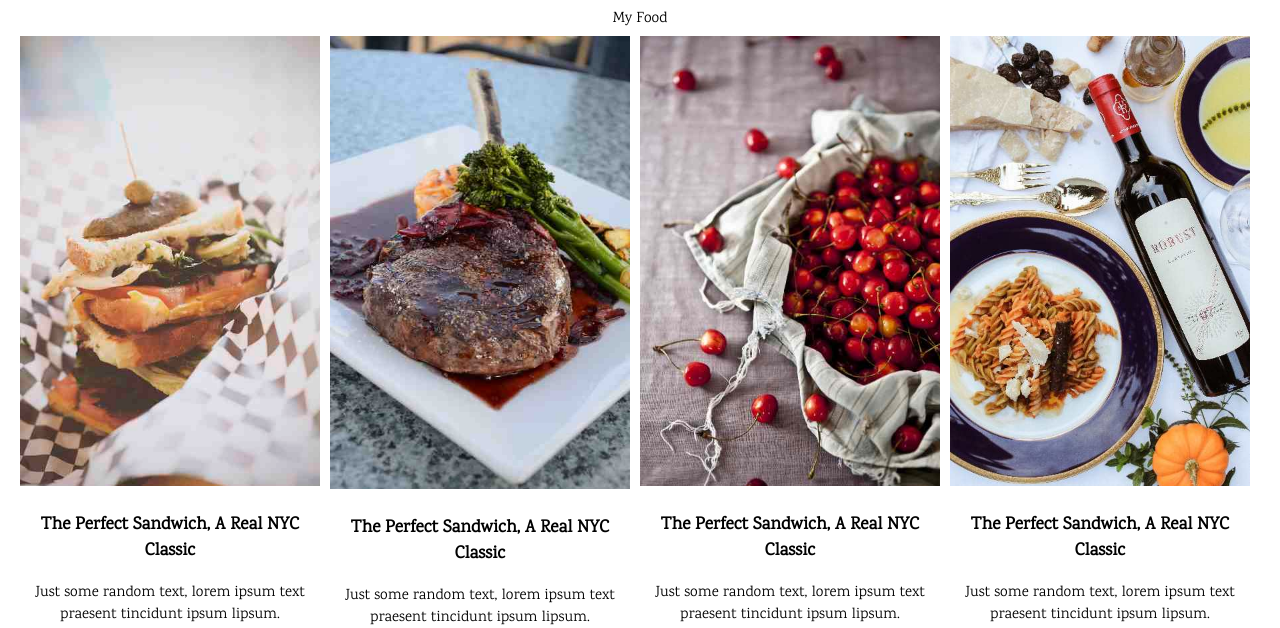
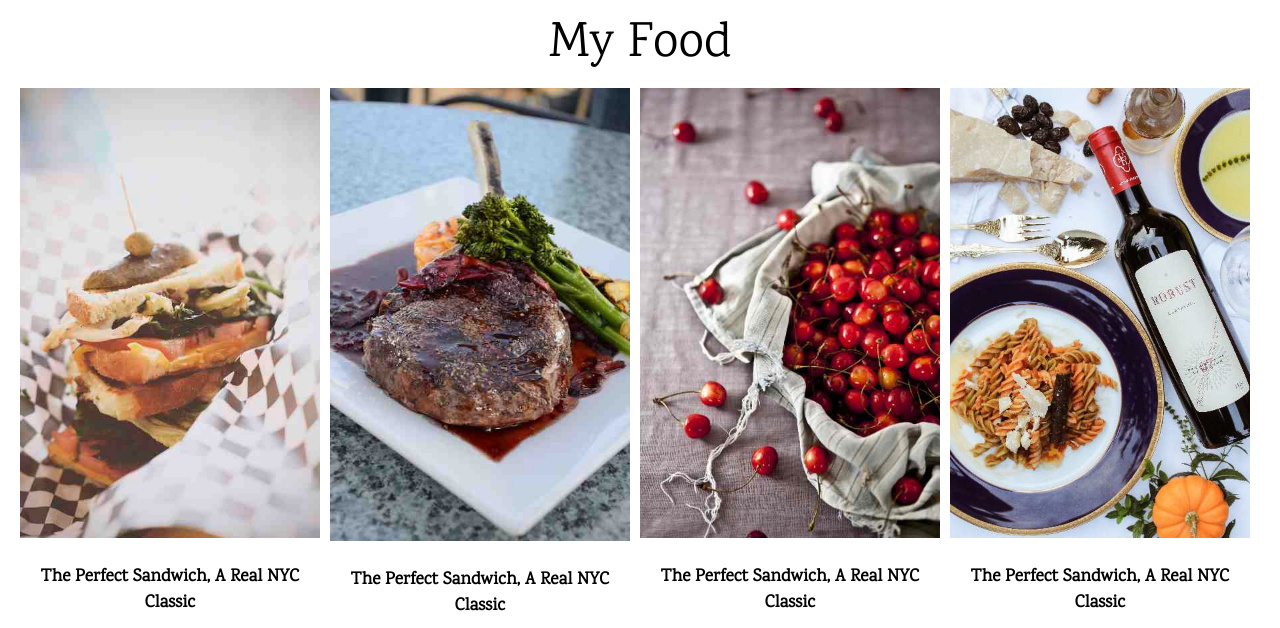
Before and after one commit to tans27/webfrontend0821, a PHP site: page /Lab_s2/index.html in a window 1280 px wide. Shown: the top 628 px of the page. Run offline with PHP 8.4, Linux system fonts and the light colour scheme.

Commit message:
upload Ex2

```diff
--- a/Lab_s2/css/style.css
+++ b/Lab_s2/css/style.css
@@ -7,6 +7,9 @@ html, body {
     line-height: 1.5;
     width:auto;
     text-align: center;
+}
+.header{
+    font-size: 50px;
 }
 
 .main {
```
